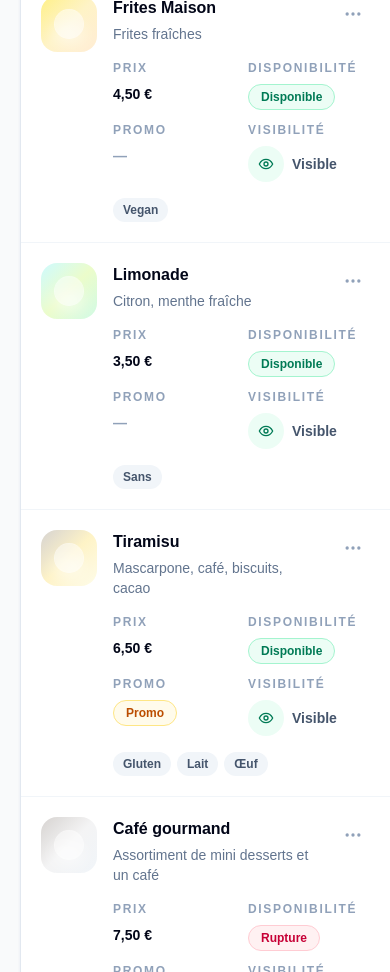
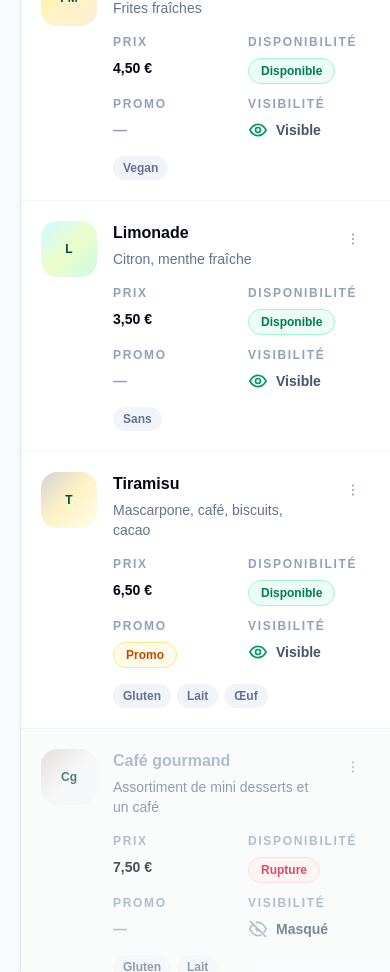
Before and after one commit to Loco66666/TableFlash-QR, a Next.js app: page /dashboard/menu in a window 390 px wide. Shown: the part 3100-4072 px from the top of the page. Built offline with nearby package versions, Linux system fonts and the light colour scheme.

Commit message:
Fix menu dashboard interactions

```diff
--- a/src/components/dashboard/menu/InteractiveMenuDashboard.tsx
+++ b/src/components/dashboard/menu/InteractiveMenuDashboard.tsx
@@ -1,13 +1,13 @@
 "use client";
 
-import { useMemo, useState } from "react";
+import { useCallback, useMemo, useRef, useState } from "react";
 
 import { DashboardHeader } from "@/components/dashboard";
 
 import { CategoryList } from "./CategoryList";
 import { MenuSummaryCard } from "./MenuSummaryCard";
 import { ProductEditPanel } from "./ProductEditPanel";
-import { ProductTable, type ActiveMenuFilter } from "./ProductTable";
+import { ProductTable, type ActiveMenuFilter, type RowActionState } from "./ProductTable";
 import { MobilePreview, PublicMenuPreview } from "./PublicMenuPreview";
 import { RestaurantSelectorCard } from "./RestaurantSelectorCard";
 import { categoryItems, products as initialProducts, type CategoryItem, type ProductDraft, type ProductItem, type SummaryItem } from "./menuData";
@@ -49,7 +49,8 @@ export function InteractiveMenuDashboard() {
   const [newProductDraft, setNewProductDraft] = useState<ProductDraft>(() => blankProductDraft(categoryItems[0]?.id ?? "general"));
   const [newCategoryName, setNewCategoryName] = useState("");
   const [successMessage, setSuccessMessage] = useState("");
-  const [rowActionProductId, setRowActionProductId] = useState<string | null>(null);
+  const [rowAction, setRowAction] = useState<RowActionState | null>(null);
+  const editPanelRef = useRef<HTMLDivElement>(null);
 
   const selectedProduct = products.find((product) => product.id === selectedProductId) ?? null;
 
@@ -79,14 +80,34 @@ export function InteractiveMenuDashboard() {
 
   const showMessage = (message: string) => setSuccessMessage(message);
 
-  const selectProduct = (productId: string) => {
+  const closeRowActions = useCallback(() => setRowAction(null), []);
+
+  const openRowActions = useCallback((productId: string, buttonRect: DOMRect) => {
+    const dropdownWidth = 192;
+    const dropdownHeight = 188;
+    const margin = 16;
+    const top = buttonRect.bottom + dropdownHeight + margin > window.innerHeight
+      ? Math.max(margin, buttonRect.top - dropdownHeight - 8)
+      : buttonRect.bottom + 8;
+    const left = Math.min(Math.max(margin, buttonRect.right - dropdownWidth), window.innerWidth - dropdownWidth - margin);
+
+    setRowAction({ productId, top, left });
+  }, []);
+
+  const selectProduct = (productId: string, options: { focusPanel?: boolean } = {}) => {
     const product = products.find((item) => item.id === productId);
     if (!product) return;
 
     setSelectedProductId(productId);
     setEditingProduct(productToDraft(product));
-    setRowActionProductId(null);
+    setRowAction(null);
+
+    if (options.focusPanel) {
+      window.setTimeout(() => editPanelRef.current?.scrollIntoView({ behavior: "smooth", block: "start" }), 0);
+    }
   };
+
+  const editProductFromMenu = (productId: string) => selectProduct(productId, { focusPanel: true });
 
   const saveEditedProduct = () => {
     if (!selectedProduct || !editingProduct) return;
@@ -102,8 +123,11 @@ export function InteractiveMenuDashboard() {
 
   const toggleVisibility = (productId: string) => {
     setProducts((currentProducts) => currentProducts.map((product) => product.id === productId ? { ...product, visible: !product.visible } : product));
-    setRowActionProductId(null);
-    showMessage("Visibilité mise à jour dans la maquette.");
+    setRowAction(null);
+    if (selectedProductId === productId) {
+      setEditingProduct((currentDraft) => currentDraft ? { ...currentDraft, visible: !currentDraft.visible } : currentDraft);
+    }
+    showMessage("Visibilité du produit mise à jour.");
   };
 
   const duplicateProduct = (productId: string) => {
@@ -113,14 +137,14 @@ export function InteractiveMenuDashboard() {
     const duplicate: ProductItem = {
       ...product,
       id: createId(`${product.name}-copie-${Date.now()}`),
-      name: `${product.name} copie`,
+      name: `${product.name} (copie)`,
       visible: true,
     };
 
     setProducts((currentProducts) => [duplicate, ...currentProducts]);
     setSelectedProductId(duplicate.id);
     setEditingProduct(productToDraft(duplicate));
-    setRowActionProductId(null);
+    setRowAction(null);
     showMessage("Produit dupliqué dans la maquette.");
   };
 
@@ -130,10 +154,10 @@ export function InteractiveMenuDashboard() {
 
     const remainingProducts = products.filter((item) => item.id !== productId);
     setProducts(remainingProducts);
-    const nextSelected = remainingProducts[0] ?? null;
+    const nextSelected = remainingProducts.find((item) => item.available && item.visible) ?? remainingProducts[0] ?? null;
     setSelectedProductId(nextSelected?.id ?? null);
     setEditingProduct(productToDraft(nextSelected));
-    setRowActionProductId(null);
+    setRowAction(null);
     showMessage("Produit supprimé de la maquette.");
   };
 
@@ -224,22 +248,25 @@ export function InteractiveMenuDashboard() {
               isFilterOpen={isFilterOpen}
               onDeleteProduct={deleteProduct}
               onDuplicateProduct={duplicateProduct}
-              onEditProduct={selectProduct}
+              onEditProduct={editProductFromMenu}
               onSearchChange={setSearchQuery}
               onSelectFilter={(filter) => { setActiveFilter(filter); setIsFilterOpen(false); }}
               onSelectProduct={selectProduct}
               onToggleFilter={() => setIsFilterOpen((isOpen) => !isOpen)}
-              onToggleRowActions={(productId) => setRowActionProductId((currentId) => currentId === productId ? null : productId)}
+              onCloseRowActions={closeRowActions}
+              onOpenRowActions={openRowActions}
               onToggleVisibility={toggleVisibility}
               products={filteredProducts}
-              rowActionProductId={rowActionProductId}
+              rowAction={rowAction}
               searchQuery={searchQuery}
               selectedProductId={selectedProductId}
             />
           </div>
 
           <div className="space-y-7">
-            <ProductEditPanel categories={categories} draft={editingProduct} onCancel={cancelEditedProduct} onDraftChange={setEditingProduct} onPhotoAction={(action) => showMessage(action === "changer" ? "Changement de photo simulé dans la maquette." : "Suppression de photo simulée dans la maquette.")} onSave={saveEditedProduct} product={selectedProduct} />
+            <div ref={editPanelRef}>
+              <ProductEditPanel categories={categories} draft={editingProduct} onCancel={cancelEditedProduct} onDraftChange={setEditingProduct} onSave={saveEditedProduct} product={selectedProduct} />
+            </div>
             <PublicMenuPreview categories={categories} products={products} selectedCategoryId={selectedCategoryId} onCartClick={() => showMessage("Le panier public est simulé dans cette maquette.")} />
           </div>
         </section>
@@ -343,6 +370,7 @@ function productToDraft(product: ProductItem | null | undefined): ProductDraft |
     promoType: product.promoType,
     promoValue: product.promoValue,
     promoEndDate: product.promoEndDate,
+    imageUrl: product.imageUrl ?? null,
   };
 }
 
--- a/src/components/dashboard/menu/ProductTable.tsx
+++ b/src/components/dashboard/menu/ProductTable.tsx
@@ -1,8 +1,18 @@
+"use client";
+
+import { useEffect, useMemo, useRef, type ReactNode, type RefObject } from "react";
+
 import { StatusBadge } from "@/components/dashboard";
 
 import type { ProductItem } from "./menuData";
 
 export type ActiveMenuFilter = "all" | "available" | "unavailable" | "promo";
+
+export type RowActionState = {
+  productId: string;
+  top: number;
+  left: number;
+};
 
 type ProductTableProps = {
   products: ProductItem[];
@@ -10,15 +20,16 @@ type ProductTableProps = {
   searchQuery: string;
   activeFilter: ActiveMenuFilter;
   isFilterOpen: boolean;
-  rowActionProductId: string | null;
+  rowAction: RowActionState | null;
   onSearchChange: (value: string) => void;
   onToggleFilter: () => void;
   onSelectFilter: (filter: ActiveMenuFilter) => void;
   onSelectProduct: (productId: string) => void;
-  onToggleVisibility: (productId: string) => void;
-  onToggleRowActions: (productId: string) => void;
+  onOpenRowActions: (productId: string, buttonRect: DOMRect) => void;
+  onCloseRowActions: () => void;
   onEditProduct: (productId: string) => void;
   onDuplicateProduct: (productId: string) => void;
+  onToggleVisibility: (productId: string) => void;
   onDeleteProduct: (productId: string) => void;
 };
 
@@ -37,17 +48,71 @@ export function ProductTable({
   searchQuery,
   activeFilter,
   isFilterOpen,
-  rowActionProductId,
+  rowAction,
   onSearchChange,
   onToggleFilter,
   onSelectFilter,
   onSelectProduct,
-  onToggleVisibility,
-  onToggleRowActions,
+  onOpenRowActions,
+  onCloseRowActions,
   onEditProduct,
   onDuplicateProduct,
+  onToggleVisibility,
   onDeleteProduct,
 }: ProductTableProps) {
+  const dropdownRef = useRef<HTMLDivElement>(null);
+  const buttonRefs = useRef(new Map<string, HTMLButtonElement>());
+  const activeActionProduct = useMemo(() => products.find((product) => product.id === rowAction?.productId) ?? null, [products, rowAction?.productId]);
+
+  useEffect(() => {
+    if (!rowAction) return;
+
+    const handlePointerDown = (event: PointerEvent) => {
+      const target = event.target;
+      if (!(target instanceof Node)) return;
+
+      const clickedDropdown = dropdownRef.current?.contains(target) ?? false;
+      const clickedButton = buttonRefs.current.get(rowAction.productId)?.contains(target) ?? false;
+
+      if (!clickedDropdown && !clickedButton) {
+        onCloseRowActions();
+      }
+    };
+
+    const handleKeyDown = (event: KeyboardEvent) => {
+      if (event.key === "Escape") onCloseRowActions();
+    };
+
+    const handleScroll = () => onCloseRowActions();
+
+    document.addEventListener("pointerdown", handlePointerDown);
+    document.addEventListener("keydown", handleKeyDown);
+    window.addEventListener("scroll", handleScroll, true);
+
+    return () => {
+      document.removeEventListener("pointerdown", handlePointerDown);
+      document.removeEventListener("keydown", handleKeyDown);
+      window.removeEventListener("scroll", handleScroll, true);
+    };
+  }, [onCloseRowActions, rowAction]);
+
+  const handleActionButtonClick = (productId: string, button: HTMLButtonElement) => {
+    if (rowAction?.productId === productId) {
+      onCloseRowActions();
+      return;
+    }
+
+    onOpenRowActions(productId, button.getBoundingClientRect());
+  };
+
+  const registerButton = (productId: string, node: HTMLButtonElement | null) => {
+    if (node) {
+      buttonRefs.current.set(productId, node);
+    } else {
+      buttonRefs.current.delete(productId);
+    }
+  };
+
   return (
     <section className="rounded-[2rem] border border-slate-200 bg-white shadow-sm shadow-slate-200/70">
       <div className="border-b border-slate-100 p-5 lg:p-6">
@@ -104,16 +169,16 @@ export function ProductTable({
       {products.length > 0 ? (
         <div className="divide-y divide-slate-100 lg:hidden">
           {products.map((product) => (
-            <article className={`p-5 transition ${selectedProductId === product.id ? "bg-emerald-50/70" : "bg-white"}`} key={product.id} onClick={() => onSelectProduct(product.id)}>
+            <article className={`p-5 transition ${rowClassName(product, selectedProductId)}`} key={product.id} onClick={() => onSelectProduct(product.id)}>
               <div className="flex items-start gap-4">
                 <ProductThumbnail product={product} />
                 <div className="min-w-0 flex-1">
                   <div className="flex items-start justify-between gap-3">
                     <div>
-                      <h3 className="font-black text-slate-950">{product.name}</h3>
+                      <h3 className={`font-black ${product.visible ? "text-slate-950" : "text-slate-400"}`}>{product.name}</h3>
                       <p className="mt-1 text-sm font-medium leading-5 text-slate-500">{product.description}</p>
                     </div>
-                    <ActionsButton product={product} rowActionProductId={rowActionProductId} onDeleteProduct={onDeleteProduct} onDuplicateProduct={onDuplicateProduct} onEditProduct={onEditProduct} onToggleRowActions={onToggleRowActions} onToggleVisibility={onToggleVisibility} />
+                    <ActionsButton onButtonClick={handleActionButtonClick} product={product} registerButton={registerButton} />
                   </div>
                   <div className="mt-4 grid grid-cols-2 gap-3 text-sm">
                     <MobileMeta label="Prix" value={product.price} strong />
@@ -161,12 +226,12 @@ export function ProductTable({
             </thead>
             <tbody>
               {products.map((product) => (
-                <tr className={`group cursor-pointer border-t border-slate-100 transition ${selectedProductId === product.id ? "bg-emerald-50/70" : "hover:bg-slate-50"}`} key={product.id} onClick={() => onSelectProduct(product.id)}>
+                <tr className={`group cursor-pointer border-t border-slate-100 transition ${rowClassName(product, selectedProductId)}`} key={product.id} onClick={() => onSelectProduct(product.id)}>
                   <td className="border-t border-slate-100 px-5 py-4 lg:px-6">
                     <div className="flex items-center gap-4">
                       <ProductThumbnail product={product} />
                       <span>
-                        <span className="block font-black text-slate-950">{product.name}</span>
+                        <span className={`block font-black ${product.visible ? "text-slate-950" : "text-slate-400 line-through decoration-slate-300"}`}>{product.name}</span>
                         <span className="mt-1 block max-w-xs text-sm font-medium text-slate-500">{product.description}</span>
                       </span>
                     </div>
@@ -190,8 +255,8 @@ export function ProductTable({
                       <VisibilityIcon visible={product.visible} />
                     </button>
                   </td>
-                  <td className="relative border-t border-slate-100 px-5 py-4 text-right lg:px-6">
-                    <ActionsButton product={product} rowActionProductId={rowActionProductId} onDeleteProduct={onDeleteProduct} onDuplicateProduct={onDuplicateProduct} onEditProduct={onEditProduct} onToggleRowActions={onToggleRowActions} onToggleVisibility={onToggleVisibility} />
+                  <td className="border-t border-slate-100 px-5 py-4 text-right lg:px-6">
+                    <ActionsButton onButtonClick={handleActionButtonClick} product={product} registerButton={registerButton} />
                   </td>
                 </tr>
               ))}
@@ -199,40 +264,73 @@ export function ProductTable({
           </table>
         </div>
       ) : null}
+
+      {rowAction && activeActionProduct ? (
+        <RowActionDropdown
+          onDeleteProduct={onDeleteProduct}
+          onDuplicateProduct={onDuplicateProduct}
+          onEditProduct={onEditProduct}
+          onToggleVisibility={onToggleVisibility}
+          position={{ left: rowAction.left, top: rowAction.top }}
+          product={activeActionProduct}
+          refObject={dropdownRef}
+        />
+      ) : null}
     </section>
   );
 }
 
-function ActionsButton({ product, rowActionProductId, onToggleRowActions, onEditProduct, onDuplicateProduct, onToggleVisibility, onDeleteProduct }: {
+function rowClassName(product: ProductItem, selectedProductId: string | null) {
+  if (selectedProductId === product.id) return product.visible ? "bg-emerald-50/70" : "bg-slate-100/80";
+  return product.visible ? "bg-white hover:bg-slate-50" : "bg-slate-50/80 opacity-70 hover:bg-slate-100";
+}
+
+function ActionsButton({ product, onButtonClick, registerButton }: {
   product: ProductItem;
-  rowActionProductId: string | null;
-  onToggleRowActions: (productId: string) => void;
+  onButtonClick: (productId: string, button: HTMLButtonElement) => void;
+  registerButton: (productId: string, node: HTMLButtonElement | null) => void;
+}) {
+  return (
+    <span className="inline-flex" onClick={(event) => event.stopPropagation()}>
+      <button
+        className="inline-flex h-9 w-9 shrink-0 items-center justify-center rounded-full text-slate-400 transition hover:bg-slate-100 hover:text-slate-700"
+        type="button"
+        aria-label={`Actions pour ${product.name}`}
+        onClick={(event) => onButtonClick(product.id, event.currentTarget)}
+        ref={(node) => registerButton(product.id, node)}
+      >
+        <DotsIcon />
+      </button>
+    </span>
+  );
+}
+
+function RowActionDropdown({ product, position, refObject, onEditProduct, onDuplicateProduct, onToggleVisibility, onDeleteProduct }: {
+  product: ProductItem;
+  position: { top: number; left: number };
+  refObject: RefObject<HTMLDivElement | null>;
   onEditProduct: (productId: string) => void;
   onDuplicateProduct: (productId: string) => void;
   onToggleVisibility: (productId: string) => void;
   onDeleteProduct: (productId: string) => void;
 }) {
-  const isOpen = rowActionProductId === product.id;
-
   return (
-    <span className="relative inline-flex" onClick={(event) => event.stopPropagation()}>
-      <button className="inline-flex h-9 w-9 shrink-0 items-center justify-center rounded-full text-slate-400 transition hover:bg-slate-100 hover:text-slate-700" type="button" aria-label={`Actions pour ${product.name}`} onClick={() => onToggleRowActions(product.id)}>
-        <DotsIcon />
-      </button>
-      {isOpen ? (
-        <span className="absolute right-0 top-11 z-30 w-48 rounded-3xl border border-slate-200 bg-white p-2 text-left shadow-2xl shadow-slate-900/10">
-          <ActionMenuButton onClick={() => onEditProduct(product.id)}>Modifier</ActionMenuButton>
-          <ActionMenuButton onClick={() => onDuplicateProduct(product.id)}>Dupliquer</ActionMenuButton>
-          <ActionMenuButton onClick={() => onToggleVisibility(product.id)}>{product.visible ? "Masquer" : "Afficher"}</ActionMenuButton>
-          <ActionMenuButton danger onClick={() => onDeleteProduct(product.id)}>Supprimer</ActionMenuButton>
-        </span>
-      ) : null}
-    </span>
+    <div
+      className="fixed z-[80] w-48 rounded-3xl border border-slate-200 bg-white p-2 text-left shadow-2xl shadow-slate-900/20"
+      ref={refObject}
+      role="menu"
+      style={{ left: position.left, top: position.top }}
+    >
+      <ActionMenuButton onClick={() => onEditProduct(product.id)}>Modifier</ActionMenuButton>
+      <ActionMenuButton onClick={() => onDuplicateProduct(product.id)}>Dupliquer</ActionMenuButton>
+      <ActionMenuButton onClick={() => onToggleVisibility(product.id)}>{product.visible ? "Masquer" : "Afficher"}</ActionMenuButton>
+      <ActionMenuButton danger onClick={() => onDeleteProduct(product.id)}>Supprimer</ActionMenuButton>
+    </div>
   );
 }
 
-function ActionMenuButton({ children, danger = false, onClick }: { children: React.ReactNode; danger?: boolean; onClick: () => void }) {
-  return <button className={`block w-full rounded-2xl px-4 py-2.5 text-left text-sm font-black transition ${danger ? "text-rose-700 hover:bg-rose-50" : "text-slate-700 hover:bg-emerald-50 hover:text-emerald-800"}`} onClick={onClick} type="button">{children}</button>;
+function ActionMenuButton({ children, danger = false, onClick }: { children: ReactNode; danger?: boolean; onClick: () => void }) {
+  return <button className={`block w-full rounded-2xl px-4 py-2.5 text-left text-sm font-black transition ${danger ? "text-rose-700 hover:bg-rose-50" : "text-slate-700 hover:bg-emerald-50 hover:text-emerald-800"}`} onClick={onClick} role="menuitem" type="button">{children}</button>;
 }
 
 function EmptyProductsState() {
@@ -247,50 +345,46 @@ function EmptyProductsState() {
 
 function ProductThumbnail({ product }: { product: ProductItem }) {
   return (
-    <span className={`relative flex h-14 w-14 shrink-0 overflow-hidden rounded-2xl bg-gradient-to-br ${product.imageTone}`}>
-      <span className="absolute inset-x-3 bottom-2 h-5 rounded-full bg-white/55 blur-sm" />
-      <span className="m-auto h-7 w-7 rounded-full bg-white/50 ring-1 ring-white/60" />
+    <span className={`flex h-14 w-14 shrink-0 items-center justify-center overflow-hidden rounded-2xl ${product.imageUrl ? "bg-slate-100" : `bg-gradient-to-br ${product.imageTone}`} text-xs font-black text-emerald-900`}>
+      {product.imageUrl ? (
+        // eslint-disable-next-line @next/next/no-img-element
+        <img alt="" className="h-full w-full object-cover" src={product.imageUrl} />
+      ) : (
+        product.name.split(" ").map((word) => word[0]).join("").slice(0, 2)
+      )}
     </span>
   );
 }
 
 function AllergenBadge({ allergen }: { allergen: string }) {
-  return <span className="rounded-full bg-slate-100 px-2.5 py-1 text-xs font-bold text-slate-600">{allergen}</span>;
-}
-
-function VisibilityIcon({ visible }: { visible: boolean }) {
-  return (
-    <span className={`inline-flex h-9 w-9 items-center justify-center rounded-full ${visible ? "bg-emerald-50 text-emerald-700" : "bg-slate-100 text-slate-400"}`} title={visible ? "Visible" : "Masqué"}>
-      {visible ? <EyeIcon /> : <EyeOffIcon />}
-    </span>
-  );
+  return <span className="rounded-full bg-slate-100 px-2.5 py-1 text-xs font-black text-slate-500">{allergen}</span>;
 }
 
 function MobileMeta({ label, value, strong = false }: { label: string; value: string; strong?: boolean }) {
   return (
     <div>
       <p className="text-xs font-black uppercase tracking-[0.14em] text-slate-400">{label}</p>
-      <p className={`mt-2 ${strong ? "font-black text-slate-950" : "font-bold text-slate-600"}`}>{value}</p>
+      <p className={`mt-2 text-sm ${strong ? "font-black text-slate-950" : "font-bold text-slate-500"}`}>{value}</p>
     </div>
   );
 }
 
 function SearchIcon() {
-  return <svg aria-hidden="true" className="pointer-events-none h-4 w-4 text-slate-400 [:where(label)_&]:absolute [:where(label)_&]:left-4 [:where(label)_&]:top-1/2 [:where(label)_&]:-translate-y-1/2" fill="none" stroke="currentColor" strokeLinecap="round" strokeLinejoin="round" strokeWidth="2" viewBox="0 0 24 24"><circle cx="11" cy="11" r="8" /><path d="m21 21-4.3-4.3" /></svg>;
+  return <svg aria-hidden="true" className="pointer-events-none absolute left-4 top-1/2 h-4 w-4 -translate-y-1/2 text-slate-400" fill="none" viewBox="0 0 24 24" stroke="currentColor" strokeWidth="2"><path strokeLinecap="round" strokeLinejoin="round" d="m21 21-4.35-4.35M10.5 18a7.5 7.5 0 1 1 0-15 7.5 7.5 0 0 1 0 15Z" /></svg>;
 }
 
 function FilterIcon() {
-  return <svg aria-hidden="true" className="h-4 w-4" fill="none" stroke="currentColor" strokeLinecap="round" strokeLinejoin="round" strokeWidth="2" viewBox="0 0 24 24"><path d="M3 5h18" /><path d="M6 12h12" /><path d="M10 19h4" /></svg>;
-}
-
-function EyeIcon() {
-  return <svg aria-hidden="true" className="h-4 w-4" fill="none" stroke="currentColor" strokeLinecap="round" strokeLinejoin="round" strokeWidth="2" viewBox="0 0 24 24"><path d="M2 12s3.5-7 10-7 10 7 10 7-3.5 7-10 7-10-7-10-7Z" /><circle cx="12" cy="12" r="3" /></svg>;
-}
-
-function EyeOffIcon() {
-  return <svg aria-hidden="true" className="h-4 w-4" fill="none" stroke="currentColor" strokeLinecap="round" strokeLinejoin="round" strokeWidth="2" viewBox="0 0 24 24"><path d="m3 3 18 18" /><path d="M10.6 10.6a2 2 0 0 0 2.8 2.8" /><path d="M9.9 5.3A10.5 10.5 0 0 1 12 5c6.5 0 10 7 10 7a18 18 0 0 1-2.4 3.3" /><path d="M6.6 6.6C3.6 8.6 2 12 2 12s3.5 7 10 7a10 10 0 0 0 4.7-1.2" /></svg>;
+  return <svg aria-hidden="true" className="h-4 w-4" fill="none" viewBox="0 0 24 24" stroke="currentColor" strokeWidth="2"><path strokeLinecap="round" strokeLinejoin="round" d="M3 6h18M6 12h12M10 18h4" /></svg>;
 }
 
 function DotsIcon() {
-  return <svg aria-hidden="true" className="h-5 w-5" fill="currentColor" viewBox="0 0 24 24"><circle cx="5" cy="12" r="2" /><circle cx="12" cy="12" r="2" /><circle cx="19" cy="12" r="2" /></svg>;
+  return <svg aria-hidden="true" className="h-5 w-5" fill="none" viewBox="0 0 24 24" stroke="currentColor" strokeWidth="2.5"><path strokeLinecap="round" strokeLinejoin="round" d="M12 6.5h.01M12 12h.01M12 17.5h.01" /></svg>;
 }
+
+function VisibilityIcon({ visible }: { visible: boolean }) {
+  return visible ? (
+    <svg aria-hidden="true" className="h-5 w-5 text-emerald-600" fill="none" viewBox="0 0 24 24" stroke="currentColor" strokeWidth="2"><path strokeLinecap="round" strokeLinejoin="round" d="M2.25 12s3.75-6.75 9.75-6.75S21.75 12 21.75 12 18 18.75 12 18.75 2.25 12 2.25 12Z" /><path strokeLinecap="round" strokeLinejoin="round" d="M12 15a3 3 0 1 0 0-6 3 3 0 0 0 0 6Z" /></svg>
+  ) : (
+    <svg aria-hidden="true" className="h-5 w-5 text-slate-400" fill="none" viewBox="0 0 24 24" stroke="currentColor" strokeWidth="2"><path strokeLinecap="round" strokeLinejoin="round" d="m3 3 18 18M10.58 10.58A2 2 0 0 0 12 14a2 2 0 0 0 1.42-.58M9.88 4.24A9.45 9.45 0 0 1 12 4c6 0 9.75 8 9.75 8a16.38 16.38 0 0 1-2.45 3.66M6.12 6.12C3.7 7.82 2.25 12 2.25 12s3.75 8 9.75 8c1.26 0 2.42-.25 3.47-.68" /></svg>
+  );
+}
--- a/src/components/dashboard/menu/menuData.ts
+++ b/src/components/dashboard/menu/menuData.ts
@@ -26,6 +26,7 @@ export type ProductItem = {
   promoValue: string;
   promoEndDate: string;
   imageTone: string;
+  imageUrl?: string | null;
 };
 
 export type ProductDraft = Omit<ProductItem, "id" | "imageTone">;
```
Also changed, not shown: src/components/dashboard/menu/ProductEditPanel.tsx (+44 -11 lines), src/components/dashboard/menu/PublicMenuPreview.tsx (+14 -18 lines).
